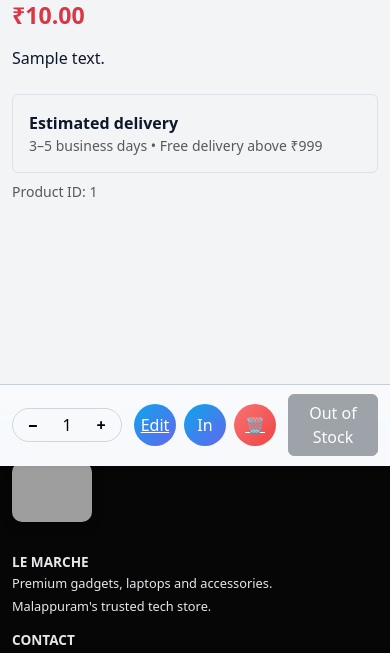
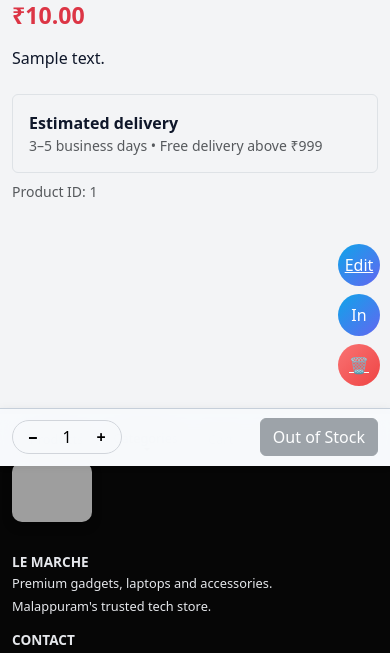
Before and after one commit to FARSEEN6/lemarche.org, a Django app: page /product/1/ in a window 390 px wide. Shown: the part 378-1031 px from the top of the page. Run offline with Django 5.2, Linux system fonts and the light colour scheme; a user stored in the database is signed in; tables that the repository leaves empty hold one stand-in row (values such as "Sample post"); grey boxes are pictures that could not be loaded.

Commit message:
first commit

```diff
--- a/firstproject/product/templates/detail_page.html
+++ b/firstproject/product/templates/detail_page.html
@@ -95,6 +95,24 @@
   color:#fff;
   border:1px solid black;
 }
+@media screen  and (max-width: 786px) {
+ .adb1{
+    position: absolute;
+    bottom:180px;
+    right: 10px;
+  }
+  .adb2{
+    position: absolute;
+    bottom:130px;
+    right: 10px;
+  }
+  .adb3{
+    position: absolute;
+    bottom:80px;
+    right: 10px;
+  }
+
+}
 </style>
 
 <div class="container product-page-wrapper py-5">
@@ -167,9 +185,14 @@
 
 <!-- 🔻 STICKY ACTION BAR -->
 <div class="sticky-action-bar">
+  {% if not user.is_authenticated %}
+  <div style=" justify-content: center; text-align: center; margin-top: 5px;">
+  <a href="{% url 'login' %}" class="btn btn-danger">Login to Buy</a>
+  </div>
+  {% endif %}
   <div class="container">
     <div class="sticky-inner">
-
+{% if user.is_authenticated %}
       <!-- Quantity -->
       <div class="qty-wrapper">
         <button class="qty-btn" id="qtyMinus">−</button>
@@ -180,18 +203,18 @@
       <!-- ADMIN CONTROLS -->
       {% if user.is_staff %}
       <div class="d-flex gap-2">
-        <a href="{% url 'edit_products' product.id %}" class="icon-circle-btn icon-cart">Edit</a>
+        <a href="{% url 'edit_products' product.id %}" class="icon-circle-btn icon-cart adb1">Edit</a>
 
         <form method="post" action="{% url 'toggle_stock' product.id %}">
           {% csrf_token %}
           {% if product.in_stock %}
-            <button class="icon-circle-btn icon-delete" title="Set Out of Stock">Out</button>
+            <button class="icon-circle-btn icon-delete adb2" title="Set Out of Stock">Out</button>
           {% else %}
-            <button class="icon-circle-btn icon-cart" title="Set In Stock">In</button>
+            <button class="icon-circle-btn icon-cart adb2" title="Set In Stock">In</button>
           {% endif %}
         </form>
 
-        <a href="{% url 'delete_product' product.id %}" class="icon-circle-btn icon-delete">🗑</a>
+        <a href="{% url 'delete_product' product.id %}" class="icon-circle-btn icon-delete adb3">🗑</a>
       </div>
       {% endif %}
 
@@ -206,9 +229,11 @@
         {% endif %}
       </div>
 
+  {% endif %}
     </div>
   </div>
 </div>
+
 
 <script>
 const minus = document.getElementById("qtyMinus");
--- a/firstproject/product/templates/home.html
+++ b/firstproject/product/templates/home.html
@@ -363,10 +363,12 @@ body.dark-mode .testimonial-strip {
                    class="btn btn-dark btn-view-small flex-grow-1">
                   View →
                 </a>
+                {% if user.is_authenticated %}
                 <a href="{% url 'add_to_cart' prod.id %}"
                    class="btn btn-outline-secondary btn-view-small">
                   🛒
                 </a>
+                {% endif %}
               </div>
             </div>
 
--- a/firstproject/product/templates/index.html
+++ b/firstproject/product/templates/index.html
@@ -664,10 +664,12 @@
       </div>
     </form>
 
-    <!-- Cart Button -->
-    <a href="{% url 'cart' %}" class="mobile-cart-btn" aria-label="Cart">
-      🛒
-    </a>
+    <!-- Cart Button (only show if user is authenticated) -->
+    {% if user.is_authenticated %}
+      <a href="{% url 'cart' %}" class="mobile-cart-btn" aria-label="Cart">
+        🛒
+      </a>
+    {% endif %}
   </div>
 
   <!-- Third Nav: Products, Categories, Add Products, Logout (Always visible at bottom) -->
@@ -698,6 +700,13 @@
         {% endif %}
       </ul>
     </div>
+
+    <!-- Cart button ONLY if user is authenticated -->
+    {% if user.is_authenticated %}
+      <a href="{% url 'cart' %}" class="mobile-nav-item">
+        <span>Cart</span>
+      </a>
+    {% endif %}
 
     <!-- Add Products (for admin) -->
     {% if user.is_authenticated and user.is_staff %}
```
